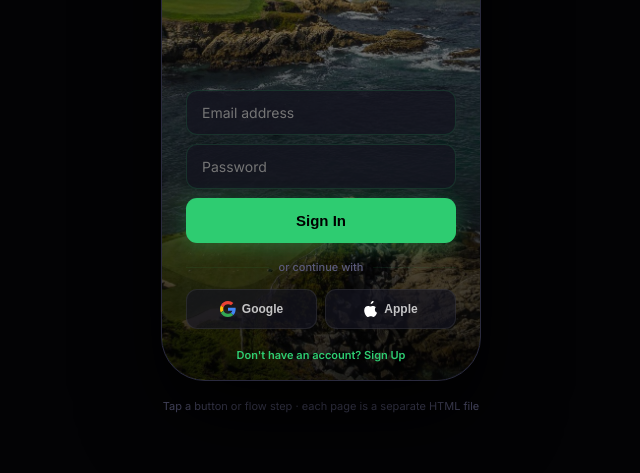
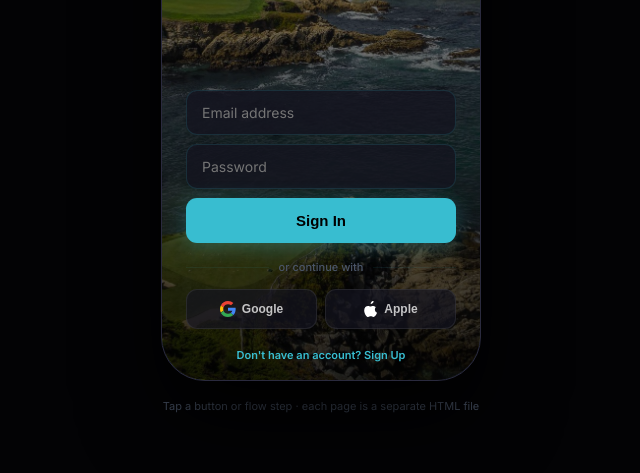
Before and after one commit to Acrowell06/tour-caddie, a website: page pages/login.html in a window 1280 px wide. Shown: the part 473-946 px from the top of the page, without its empty margins (319-959 px from the left). Drawn offline with nearby package versions, Linux system fonts and the light colour scheme.

Commit message:
feat: apply the Midnight dark palette

```diff
--- a/pages/tc.css
+++ b/pages/tc.css
@@ -3,47 +3,47 @@
 
 * { box-sizing: border-box; margin: 0; padding: 0; }
 :root {
-  /* Phase 1: every value is TODAY'S colour. Midnight values land in Phase 2. */
+  /* Midnight palette — dark theme. Light theme values land in Phase 3. */
 
   /* Structure */
-  --bg: #0A0A0F;
-  --surface: #141420;
-  --surface-2: #1C1C2E;
-  --border: #1E1E2E;
+  --bg: #080C14;
+  --surface: #101827;
+  --surface-2: #18202F;
+  --border: #1D2839;
 
   /* Text */
-  --text: #FFFFFF;
-  --text-muted: #8B8BA7;
-  --text-dim: #5A5A7A;
-  --text-on-accent: #0A0A0F;
+  --text: #E8EDF5;
+  --text-muted: #7A8699;
+  --text-dim: #4A5568;
+  --text-on-accent: #04080F;
 
   /* Accent — UI chrome and interaction */
-  --accent: #2ECC71;
+  --accent: #38BDD0;
 
   /* Semantic — meaning, not chrome */
-  --good: #2ECC71;
-  --bad: #E74C3C;
-  --danger: #E74C3C;
+  --good: #4ADE80;
+  --bad: #EF6262;
+  --danger: #EF6262;
   --gold: #F1C40F;
 
   /* Notices: alerts and validation that are neither destructive nor score-related.
      Kept separate from --danger so a mistyped password does not shout as loudly
      as deleting an account. */
-  --notice: #E74C3C;
+  --notice: #E8836A;
 
   /* Mid tier of the three-tier performance scale (good / middling / poor). */
-  --warn: #E67E22;
+  --warn: #E8A33D;
 
   /* PGA leaderboard uses the TV broadcast convention: red = under par = GOOD.
      That inverts this app's green=good/red=bad scheme, so these are deliberately
      decoupled from --good/--bad. Do not "fix" them to match. */
-  --pga-under: #E74C3C;
+  --pga-under: #EF6262;
   --pga-over: #4A90D9;
 
   /* Map chrome — deliberately does NOT invert in Phase 3 */
-  --map-surface: #141420;
-  --map-text: #FFFFFF;
-  --map-surface-2: #1C1C2E;
+  --map-surface: #101827;
+  --map-text: #E8EDF5;
+  --map-surface-2: #18202F;
 
   /* Channel triplets: let each call site keep its own alpha.
      Usage: rgb(var(--ink-rgb) / 0.04)
@@ -51,12 +51,12 @@
      and breaks the capture comparison. */
   --ink-rgb: 255 255 255;
   --shadow-rgb: 0 0 0;
-  --accent-rgb: 46 204 113;
-  --good-rgb: 46 204 113;
-  --bad-rgb: 231 76 60;
-  --danger-rgb: 231 76 60;
-  --notice-rgb: 231 76 60;
-  --warn-rgb: 230 126 34;
+  --accent-rgb: 56 189 208;
+  --good-rgb: 74 222 128;
+  --bad-rgb: 239 98 98;
+  --danger-rgb: 239 98 98;
+  --notice-rgb: 232 131 106;
+  --warn-rgb: 232 163 61;
   --gold-rgb: 241 196 15;
 }
 body {
```
